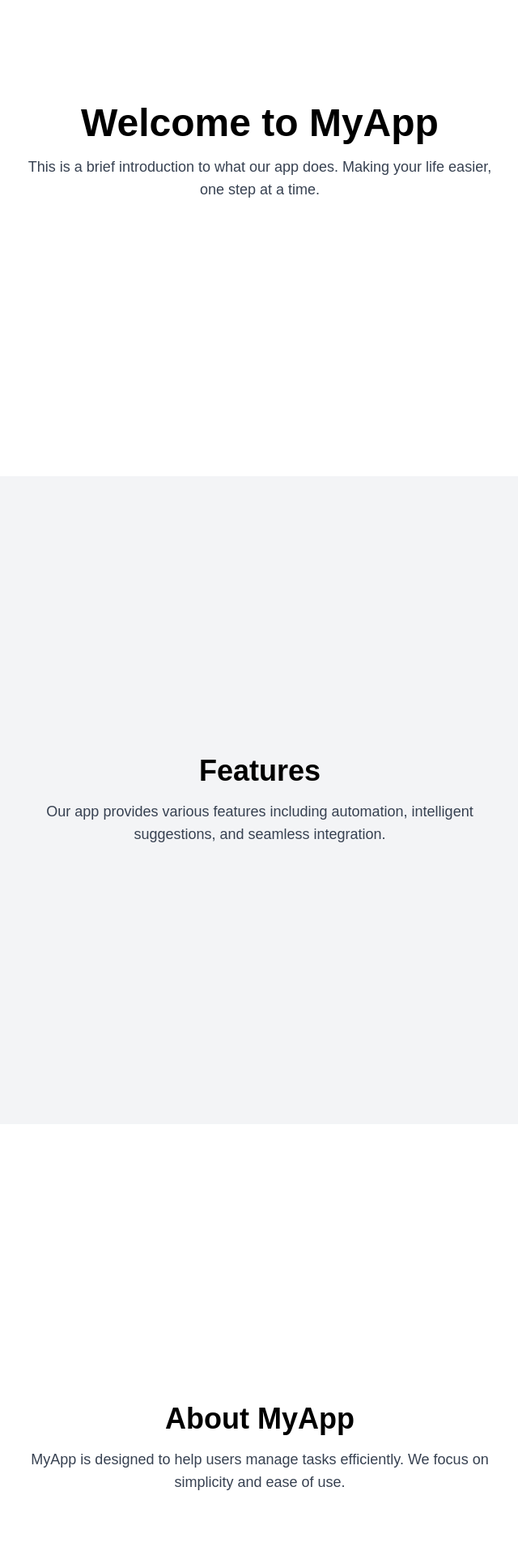
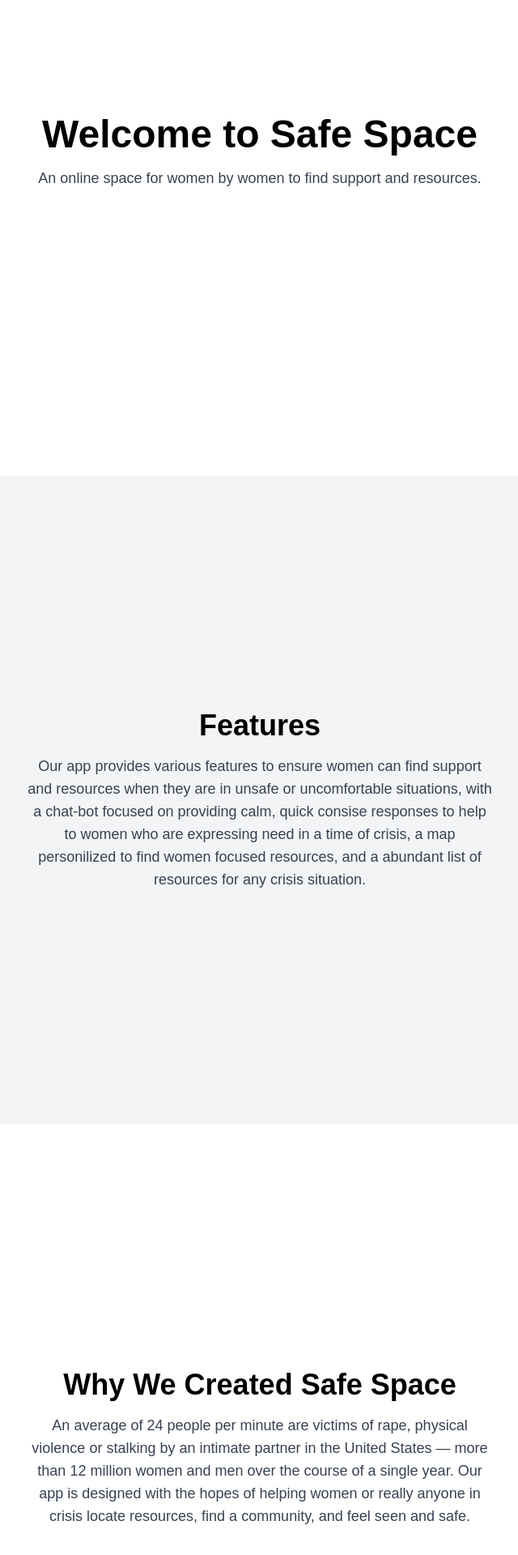
Before and after one commit to SidVen26/InnovateHer25, a Next.js app in the folder safe-space/: page / in a window 1280 px wide. Shown: the part 292-2212 px from the top of the page at 81% size, without its empty margins (319-959 px from the left). Built offline with nearby package versions, Linux system fonts and the light colour scheme.

Commit message:
modified:   safe-space/app/page.tsx

```diff
--- a/safe-space/app/page.tsx
+++ b/safe-space/app/page.tsx
@@ -9,7 +9,7 @@ const HomePage: React.FC = () => {
     <div className="min-h-screen bg-white text-black">
       {/* Navbar */}
       <nav className="flex justify-between items-center p-5 shadow-md bg-black text-white">
-        <div className="text-xl font-bold">MyApp</div>
+        <div className="text-xl font-bold">Safe Space</div>
         <div className="space-x-6">
           <a href="#landing" className="hover:underline">Home</a>
           <a href="#features" className="hover:underline">Features</a>
@@ -30,9 +30,9 @@ const HomePage: React.FC = () => {
 
       {/* Landing Section */}
       <section id="landing" className="h-screen flex flex-col justify-center items-center text-center p-10">
-        <h1 className="text-5xl font-bold mb-4">Welcome to MyApp</h1>
+        <h1 className="text-5xl font-bold mb-4">Welcome to Safe Space</h1>
         <p className="text-lg text-gray-700 max-w-xl">
-          This is a brief introduction to what our app does. Making your life easier, one step at a time.
+          An online space for women by women to find support and resources.
         </p>
       </section>
 
@@ -40,15 +40,19 @@ const HomePage: React.FC = () => {
       <section id="features" className="h-screen flex flex-col justify-center items-center text-center p-10 bg-gray-100">
         <h2 className="text-4xl font-semibold mb-4">Features</h2>
         <p className="text-lg text-gray-700 max-w-xl">
-          Our app provides various features including automation, intelligent suggestions, and seamless integration.
+          Our app provides various features to ensure women can find support and resources when they are in unsafe or uncomfortable situations,
+          with a chat-bot focused on providing calm, quick consise responses to help to women who are expressing need in a time of crisis, a map personilized to find women focused resources,
+          and a abundant list of resources for any crisis situation.
         </p>
       </section>
 
       {/* About Section */}
       <section id="about" className="h-screen flex flex-col justify-center items-center text-center p-10">
-        <h2 className="text-4xl font-semibold mb-4">About MyApp</h2>
+        <h2 className="text-4xl font-semibold mb-4">Why We Created Safe Space</h2>
         <p className="text-lg text-gray-700 max-w-xl">
-          MyApp is designed to help users manage tasks efficiently. We focus on simplicity and ease of use.
+        An average of 24 people per minute are victims of rape, physical violence or stalking by an intimate partner in the United States —
+        more than 12 million women and men over the course of a single year. Our app is designed with the hopes of helping women or really anyone in crisis locate resources,
+        find a community, and feel seen and safe.
         </p>
       </section>
     </div>
```
